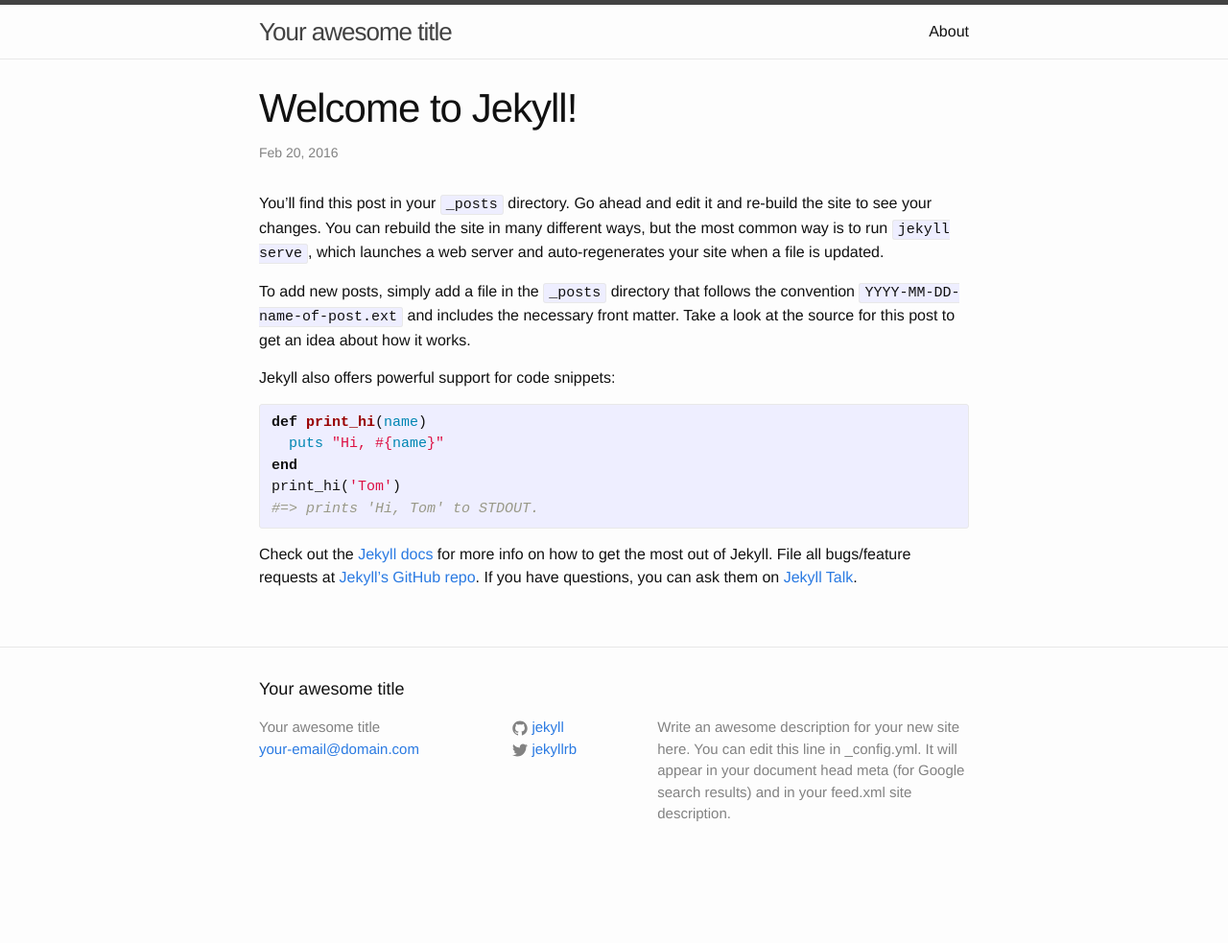
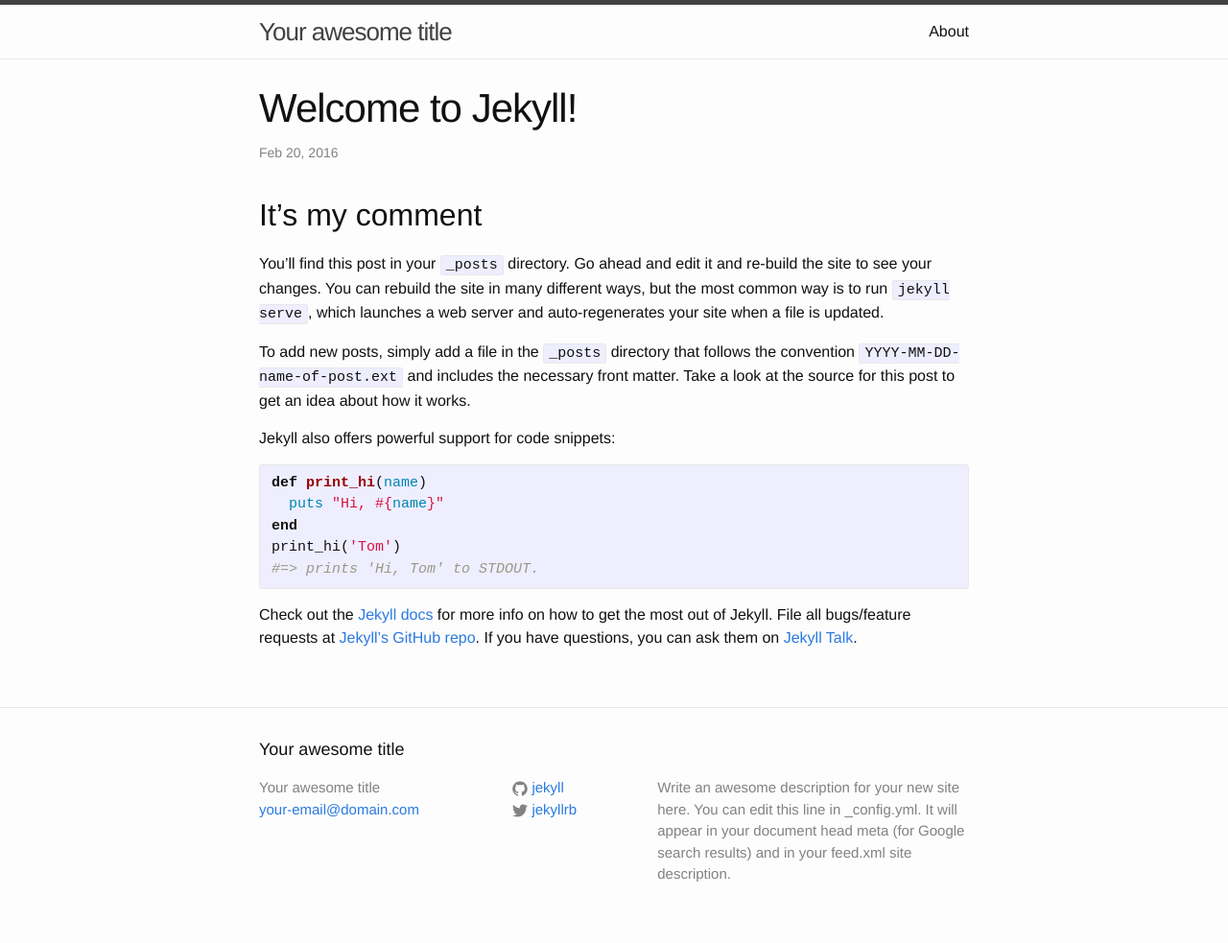
Before and after one commit to chupaSV/chupaSV.github.io, a Jekyll site: the page built from _posts/2016-02-20-welcome-to-jekyll.markdown, in a window 1280 px wide. Shown: the whole page at 96% size. Built offline with Jekyll 4.4.1, drawn with Linux system fonts in a browser that asks for light colours; before the commit the page ends 920 px from its top, so only the background shows below that.

Commit message:
Add comment

```diff
--- a/_posts/2016-02-20-welcome-to-jekyll.markdown
+++ b/_posts/2016-02-20-welcome-to-jekyll.markdown
@@ -1,9 +1,13 @@
 ---
 layout: post
-title:  "Welcome to Jekyll!"
-date:   2016-02-20 17:31:51 +0000
+title: "Welcome to Jekyll!"
+date: "2016-02-20 17:31:51 +0000"
 categories: jekyll update
+published: true
 ---
+
+## It's my comment
+
 You’ll find this post in your `_posts` directory. Go ahead and edit it and re-build the site to see your changes. You can rebuild the site in many different ways, but the most common way is to run `jekyll serve`, which launches a web server and auto-regenerates your site when a file is updated.
 
 To add new posts, simply add a file in the `_posts` directory that follows the convention `YYYY-MM-DD-name-of-post.ext` and includes the necessary front matter. Take a look at the source for this post to get an idea about how it works.
```
